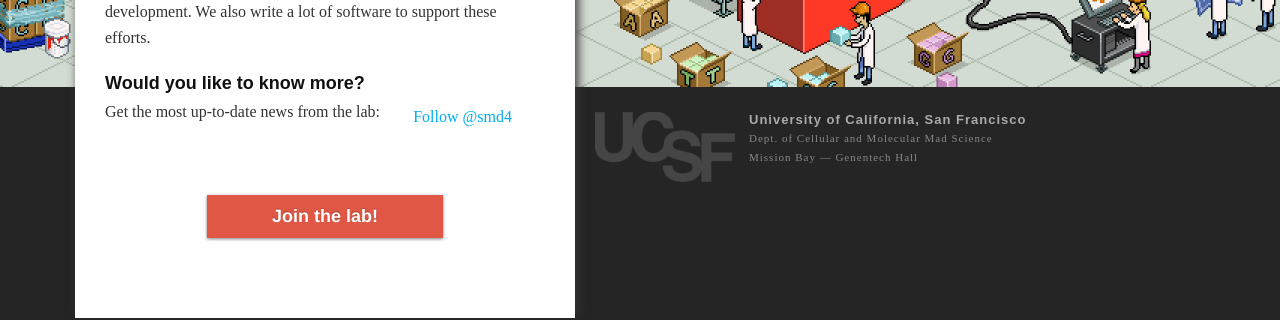
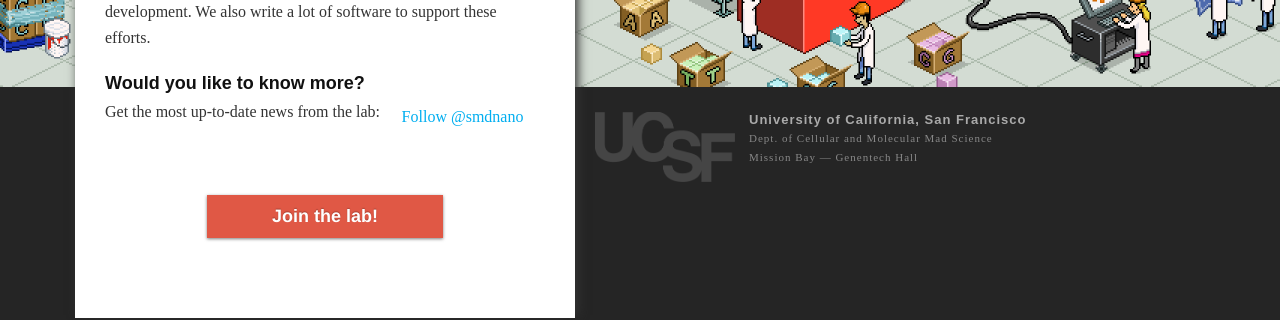
Before and after one commit to douglaslab/bionano.ucsf.edu, a Jekyll site: the page built from index.html, in a window 1280 px wide. Shown: the part 485-805 px from the top of the page. Built offline with Jekyll 4.4.1, drawn with Linux system fonts in a browser that asks for light colours; nearby versions of some CDN libraries; comment, search, counter and statistics services are not loaded.

Commit message:
update social link

```diff
--- a/index.html
+++ b/index.html
@@ -14,7 +14,7 @@
 
 <div class="outer">
 <p style="margin-bottom:1rem;">Get the most up-to-date news from the lab:</p>
-<p style="margin:auto"><a href="https://twitter.com/smd4" class="twitter-follow-button" data-show-screen-name="false" data-show-count="false">Follow @smd4</a><script async src="https://platform.twitter.com/widgets.js" charset="utf-8"></script></p>
+<p style="margin:auto"><a href="https://twitter.com/smdnano" class="twitter-follow-button" data-show-screen-name="false" data-show-count="false">Follow @smdnano</a><script async src="https://platform.twitter.com/widgets.js" charset="utf-8"></script></p>
 </div>
 
 <a href="/contact" class="button large tomato" id="call-to-action">Join the lab!</a>
```
